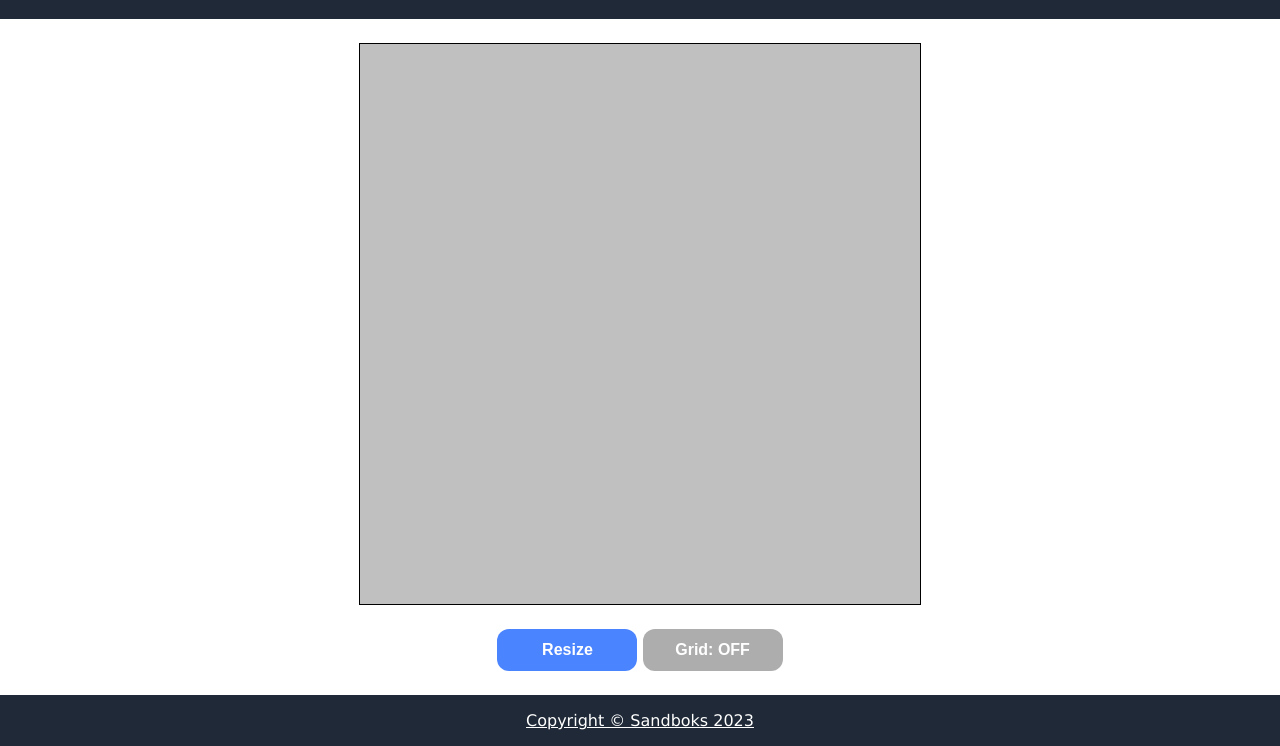
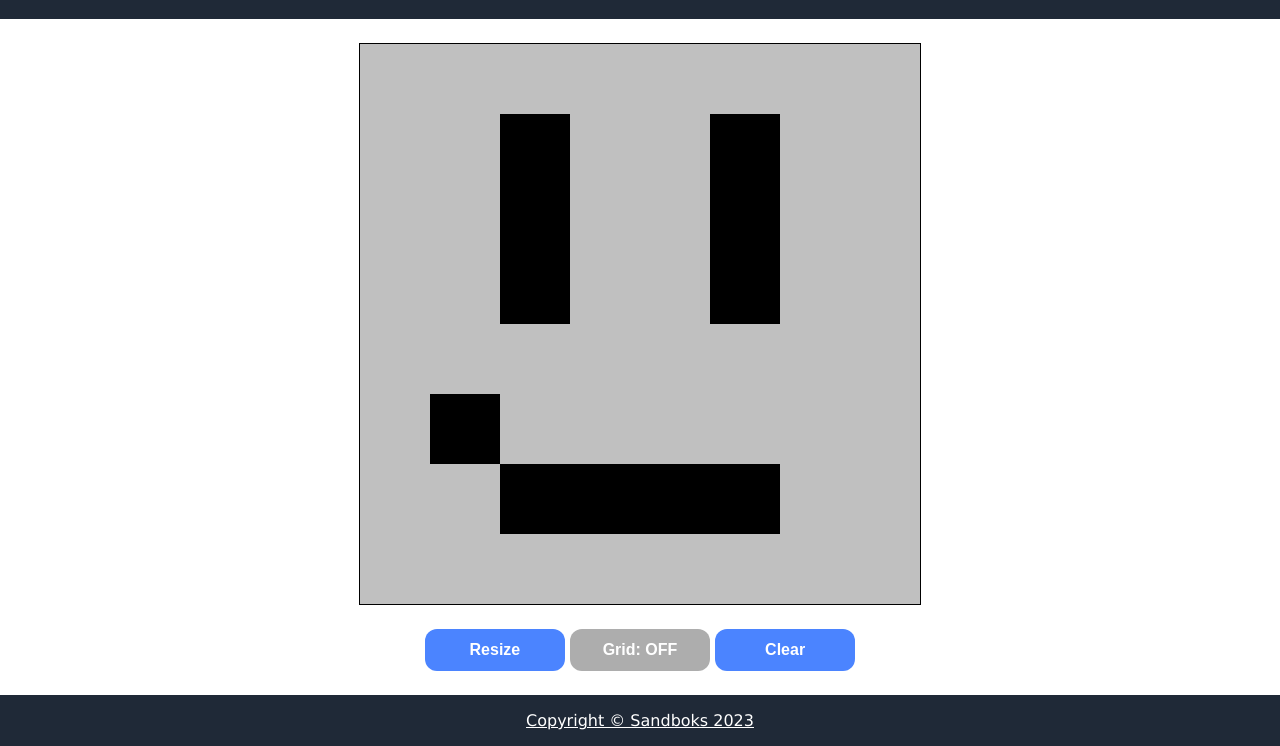
Before and after one commit to sandboks/odin-etch, a plain HTML site: page index.html in a window 1280 px wide. Both pictures are taken after a click on the button "Grid: ON". Shown: the part 62-808 px from the top of the page. Drawn offline with Linux system fonts and the light colour scheme.

Commit message:
Clear button added + finishing touches

```diff
--- a/etch.js
+++ b/etch.js
@@ -7,6 +7,7 @@ document.body.onmouseup = function() {
 }
 
 let gridOn = true;
+let canClear = false;
 
 let button = document.querySelector("#RESIZE");
 
@@ -24,19 +25,25 @@ button.addEventListener('click', () => {
     }
 });
 
-button = document.querySelector("#GRIDTOGGLE");
-button.addEventListener('click', () => {
+let gridButton = document.querySelector("#GRIDTOGGLE");
+gridButton.addEventListener('click', () => {
     gridOn = !gridOn;
-    button.textContent = "Grid: " + (gridOn ? "ON" : "OFF");
-    button.className = (gridOn ? "" : "buttonOff");
+    gridButton.textContent = "Grid: " + (gridOn ? "ON" : "OFF");
+    gridButton.className = (gridOn ? "" : "buttonOff");
 
     SetGridDisplay(gridOn);
+})
+
+let clearButton = document.querySelector("#CLEAR");
+clearButton.addEventListener('click', () => {
+    ClearGrid();
 })
 
 function createGrid(numSquares) {
     const container = document.querySelector('.gridContainer');
 
     destroyGrid();
+    SetClearButtonVisibility(false);
 
     for (let h = 0; h < numSquares; h++) {
         let newRow = document.createElement("div");
@@ -59,26 +66,36 @@ function createGrid(numSquares) {
                     if (gridSquare.style.backgroundColor != "black") {
                         gridSquare.style.backgroundColor = "white";
                     }
-                    //gridSquare.style.borderColor = "white";
-                    //gridSquare.style.backgroundColor = "black";
                     if (mouseDown) {
-                        gridSquare.style.backgroundColor = "black";
+                        MarkSquare(gridSquare);
                     }
                 });
 
                 gridSquare.addEventListener("mouseout", () => {
+
                     if (gridSquare.style.backgroundColor != "black")
-                        gridSquare.style.backgroundColor = "silver";
+                        MarkSquare(gridSquare, false);
+                        //gridSquare.style.backgroundColor = "silver";
                 });
 
                 gridSquare.addEventListener("mousedown", () => {
-                    gridSquare.style.backgroundColor = "black";
+                    MarkSquare(gridSquare);
                 })
             }
-
-
         container.appendChild(newRow);
     }
+}
+
+function MarkSquare(square, isBlack = true) {
+    square.style.backgroundColor = (isBlack ? "black" : "silver");
+    if (isBlack && canClear == false) {
+        SetClearButtonVisibility(true);
+    }
+}
+
+function SetClearButtonVisibility(b) {
+    canClear = b;
+    clearButton.className = (canClear ? "" : "buttonOff");
 }
 
 function destroyGrid() {
@@ -104,4 +121,27 @@ function SetGridDisplay() {
     })
 }
 
-createGrid(4);
+function ClearGrid() {
+    let squares = document.querySelectorAll('.gridSquare');
+
+    squares.forEach((square) => {
+        square.style.backgroundColor = "silver";
+    })
+
+    SetClearButtonVisibility(false);
+}
+
+function SetInitialFace() {
+    let squares = document.querySelectorAll('.gridSquare');
+
+    const blackSquares = ["1/2", "2/2", "3/2", "1/5", "2/5", "3/5", "5/1", "6/2", "6/3", "6/4", "6/5"];
+
+    squares.forEach((square) => {
+        if (blackSquares.includes(square.id)) {
+            MarkSquare(square);
+        }
+    })
+}
+
+createGrid(8);
+SetInitialFace();
--- a/index.html
+++ b/index.html
@@ -21,6 +21,7 @@
         <div>
             <button id="RESIZE">Resize</button>
             <button id="GRIDTOGGLE">Grid: ON</button>
+            <button id="CLEAR">Clear</button>
         </div>
     </div>
 
```
